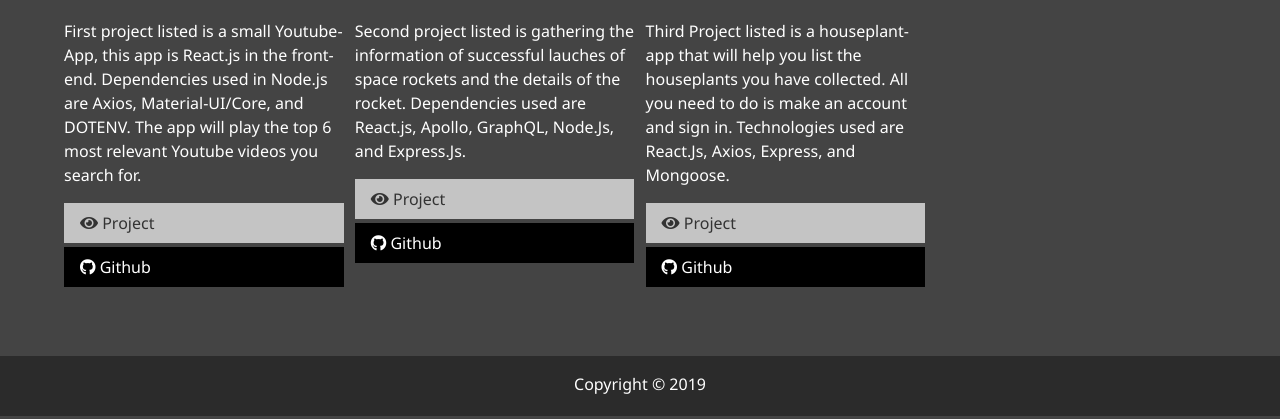
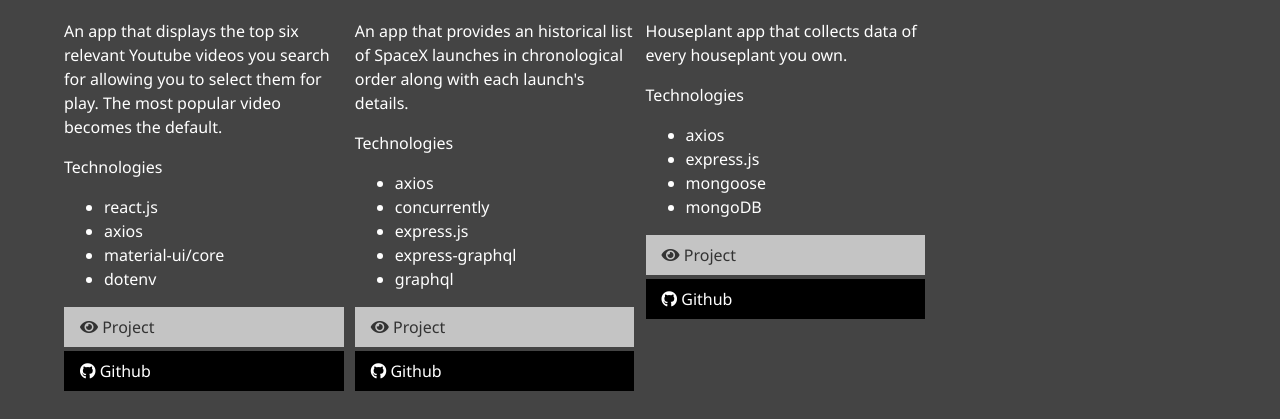
Before and after one commit to Akira957/modern_portfolio, a website: page dist/work.html in a window 1280 px wide. Shown: the part 473-892 px from the top of the page. Drawn offline with Linux system fonts and the light colour scheme.

Commit message:
Updated project descriptions

```diff
--- a/dist/work.html
+++ b/dist/work.html
@@ -63,11 +63,19 @@
               alt="Project"
             />
             <p>
-              First project listed is a small Youtube-App, this app is React.js
-              in the front-end. Dependencies used in Node.js are Axios,
-              Material-UI/Core, and DOTENV. The app will play the top 6 most
-              relevant Youtube videos you search for.
+              An app that displays the top six relevant Youtube videos you
+              search for allowing you to select them for play. The most popular
+              video becomes the default.
             </p>
+            <head>
+              Technologies
+            </head>
+            <ul>
+              <li>react.js</li>
+              <li>axios</li>
+              <li>material-ui/core</li>
+              <li>dotenv</li>
+            </ul>
           </a>
           <a
             href="https://infinite-falls-73996.herokuapp.com/"
@@ -86,11 +94,19 @@
               alt="Project"
             />
             <p>
-              Second project listed is gathering the information of successful
-              lauches of space rockets and the details of the rocket.
-              Dependencies used are React.js, Apollo, GraphQL, Node.Js, and
-              Express.Js.
+              An app that provides an historical list of SpaceX launches in
+              chronological order along with each launch's details.
             </p>
+            <head>
+              Technologies
+            </head>
+            <ul>
+              <li>axios</li>
+              <li>concurrently</li>
+              <li>express.js</li>
+              <li>express-graphql</li>
+              <li>graphql</li>
+            </ul>
           </a>
           <a
             href="https://intense-forest-30784.herokuapp.com/"
@@ -109,11 +125,17 @@
               alt="Project"
             />
             <p>
-              Third Project listed is a houseplant-app that will help you list
-              the houseplants you have collected. All you need to do is make an
-              account and sign in. Technologies used are React.Js, Axios,
-              Express, and Mongoose.
+              Houseplant app that collects data of every houseplant you own.
             </p>
+            <head>
+              Technologies
+            </head>
+            <ul>
+              <li>axios</li>
+              <li>express.js</li>
+              <li>mongoose</li>
+              <li>mongoDB</li>
+            </ul>
           </a>
           <a href="https://window-sill.herokuapp.com/" class="btn-light">
             <i class="fas fa-eye"></i> Project
```
